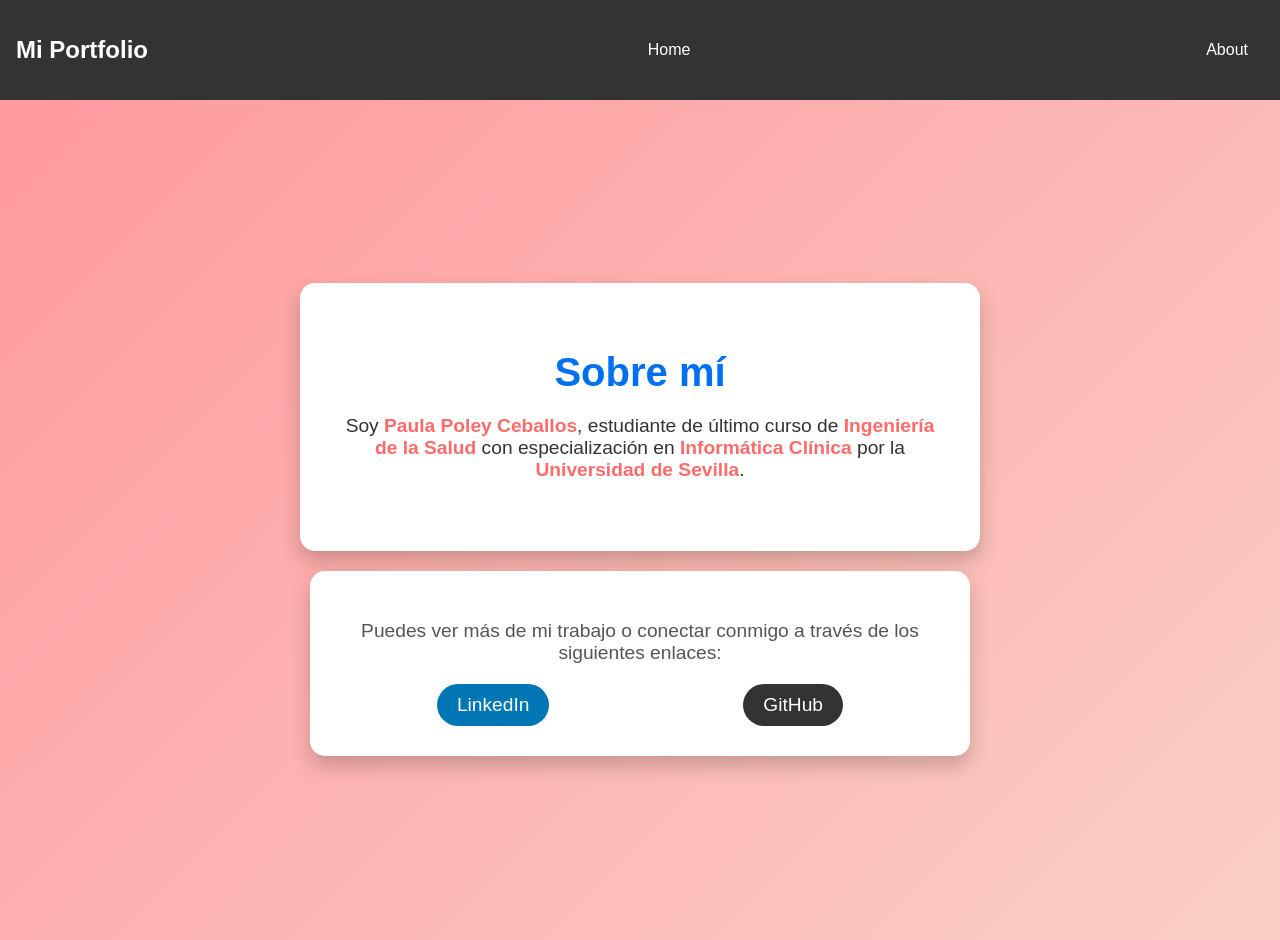
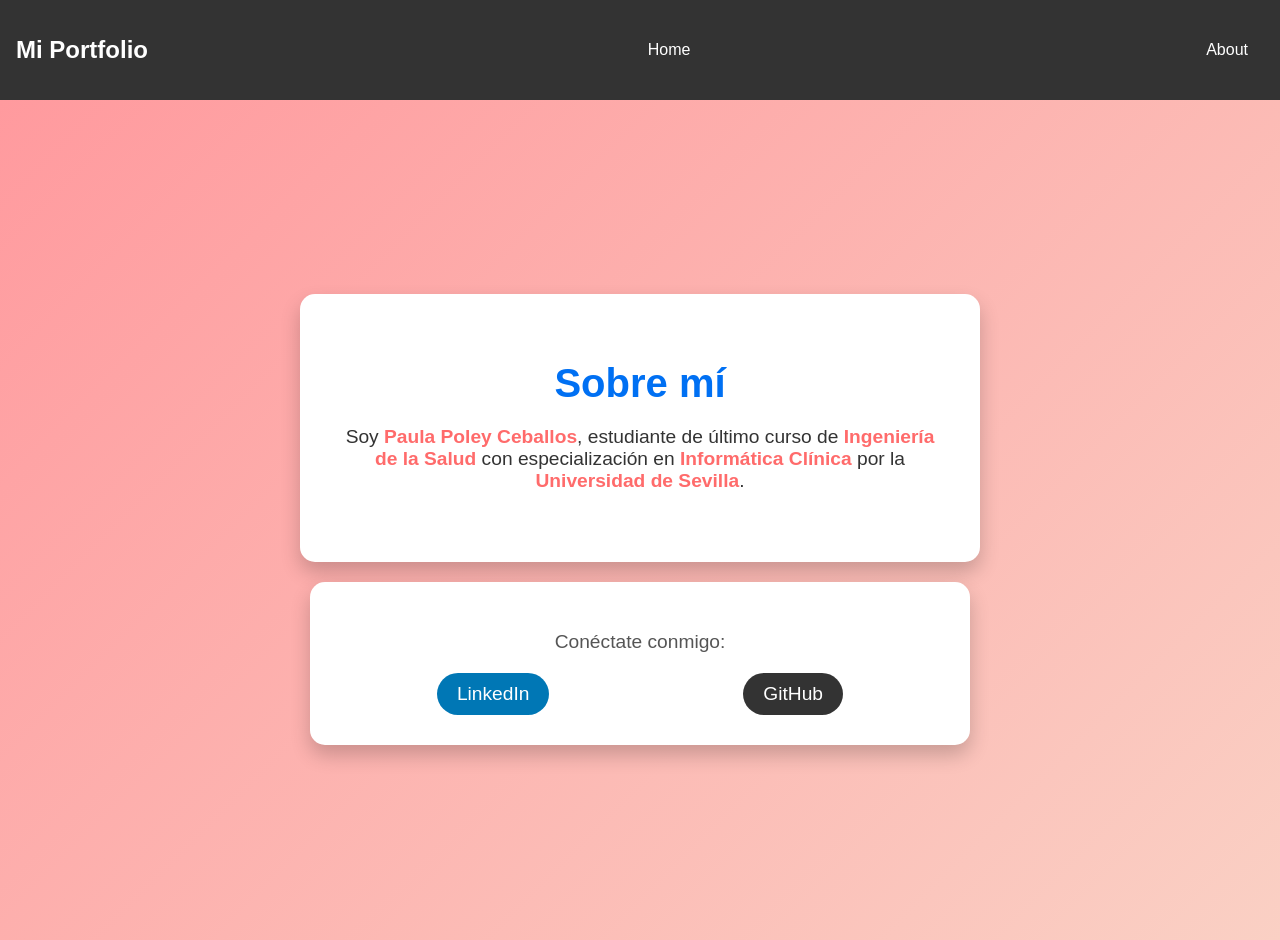
Before and after one commit to paulapoley/portfoliopaulapoley, a React (Create React App) app: page /about in a window 1280 px wide. Built offline with nearby package versions, Linux system fonts and the light colour scheme.

Commit message:
Update About.jsx

```diff
--- a/src/pages/About.jsx
+++ b/src/pages/About.jsx
@@ -12,7 +12,7 @@ const About = () => {
       </div>
       <div className="about-links-container">
         <p className="about-links-intro">
-          Puedes ver más de mi trabajo o conectar conmigo a través de los siguientes enlaces:
+          Conéctate conmigo:
         </p>
         <div className="about-links">
           <a href="https://www.linkedin.com/in/paulapoley/" className="about-link linkedin" target="_blank" rel="noopener noreferrer">
```
